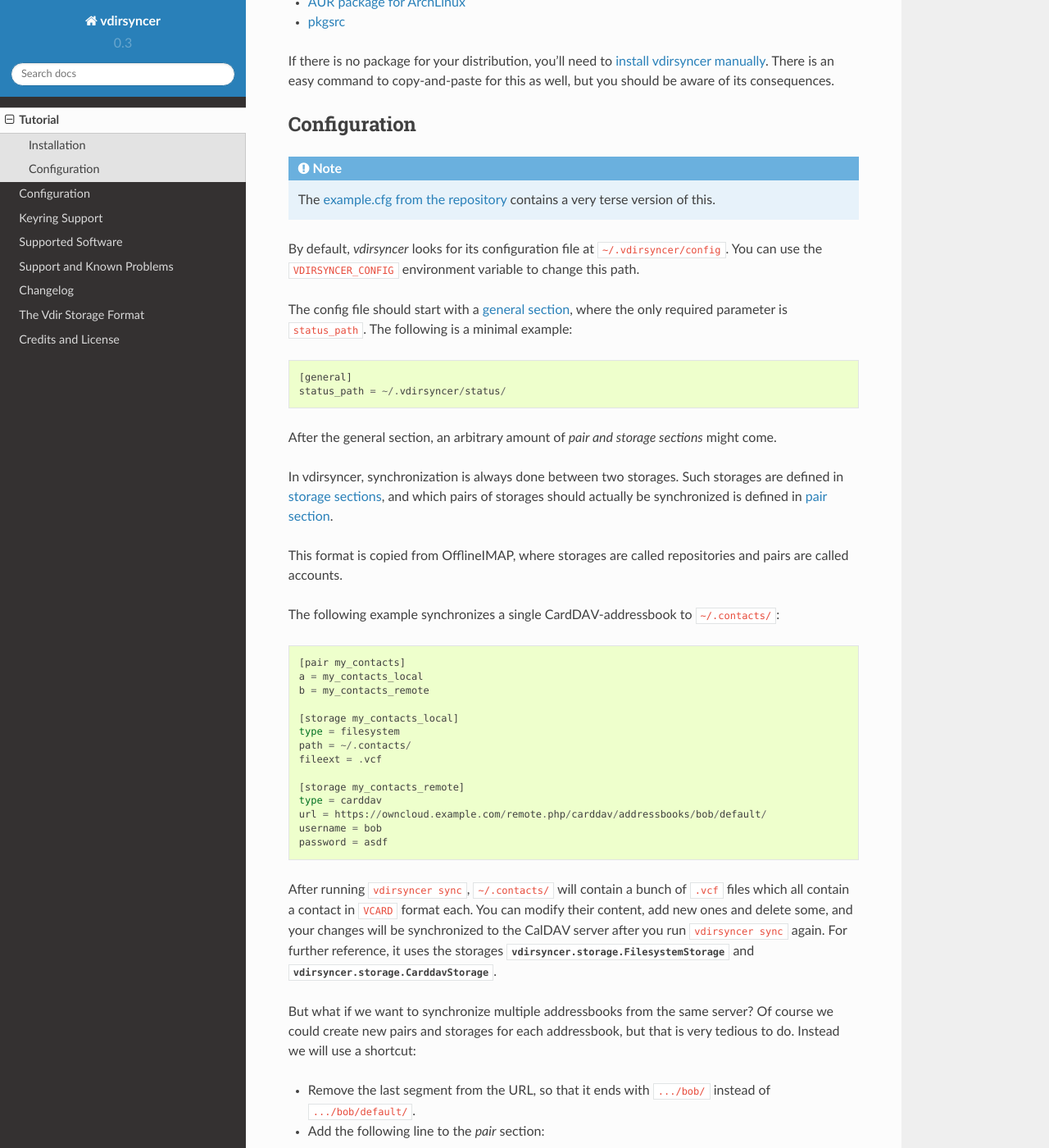
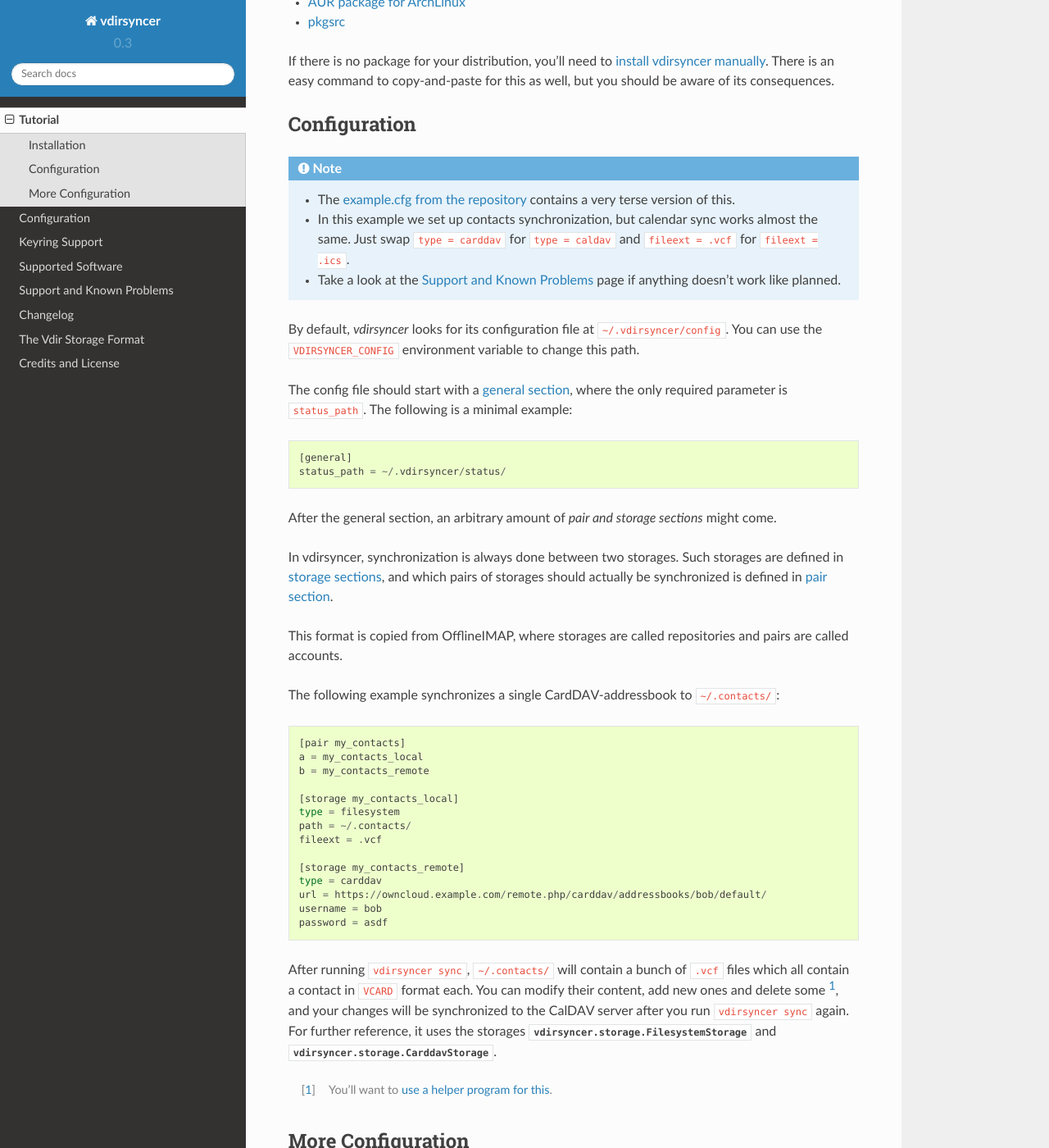
Before and after one commit to pimutils/vdirsyncer, a Sphinx documentation site: the page built from docs/tutorial.rst, in a window 1280 px wide and 1400 px high, scrolled down 273 px. Shown: the whole window at 82% size. Built offline with Sphinx 7.4.7 and the Read the Docs theme 2.0.0, drawn with Linux system fonts in a browser that asks for light colours; some of the changed text lies outside the part shown.

Commit message:
Add more stuff to the tutorial
Fix #136

```diff
--- a/docs/tutorial.rst
+++ b/docs/tutorial.rst
@@ -19,9 +19,17 @@
 =============
 
 .. note::
-    The `example.cfg from the repository
-    <https://github.com/untitaker/vdirsyncer/blob/master/example.cfg>`_
-    contains a very terse version of this.
+
+    - The `example.cfg from the repository
+      <https://github.com/untitaker/vdirsyncer/blob/master/example.cfg>`_
+      contains a very terse version of this.
+
+    - In this example we set up contacts synchronization, but calendar sync
+      works almost the same. Just swap ``type = carddav`` for ``type = caldav``
+      and ``fileext = .vcf`` for ``fileext = .ics``.
+
+    - Take a look at the :doc:`problems` page if anything doesn't work like
+      planned.
 
 By default, *vdirsyncer* looks for its configuration file at
 ``~/.vdirsyncer/config``. You can use the ``VDIRSYNCER_CONFIG`` environment
@@ -65,11 +73,16 @@
 
 After running ``vdirsyncer sync``, ``~/.contacts/`` will contain a bunch of
 ``.vcf`` files which all contain a contact in ``VCARD`` format each. You can
-modify their content, add new ones and delete some, and your changes will be
+modify their content, add new ones and delete some [1]_, and your changes will be
 synchronized to the CalDAV server after you run ``vdirsyncer sync`` again. For
 further reference, it uses the storages
 :py:class:`vdirsyncer.storage.FilesystemStorage` and
 :py:class:`vdirsyncer.storage.CarddavStorage`.
+
+.. [1] You'll want to :doc:`use a helper program for this <supported>`.
+
+More Configuration
+==================
 
 But what if we want to synchronize multiple addressbooks from the same server?
 Of course we could create new pairs and storages for each addressbook, but that
```
Also changed, not shown: other parts of docs/tutorial.rst (+0 -3 lines).
